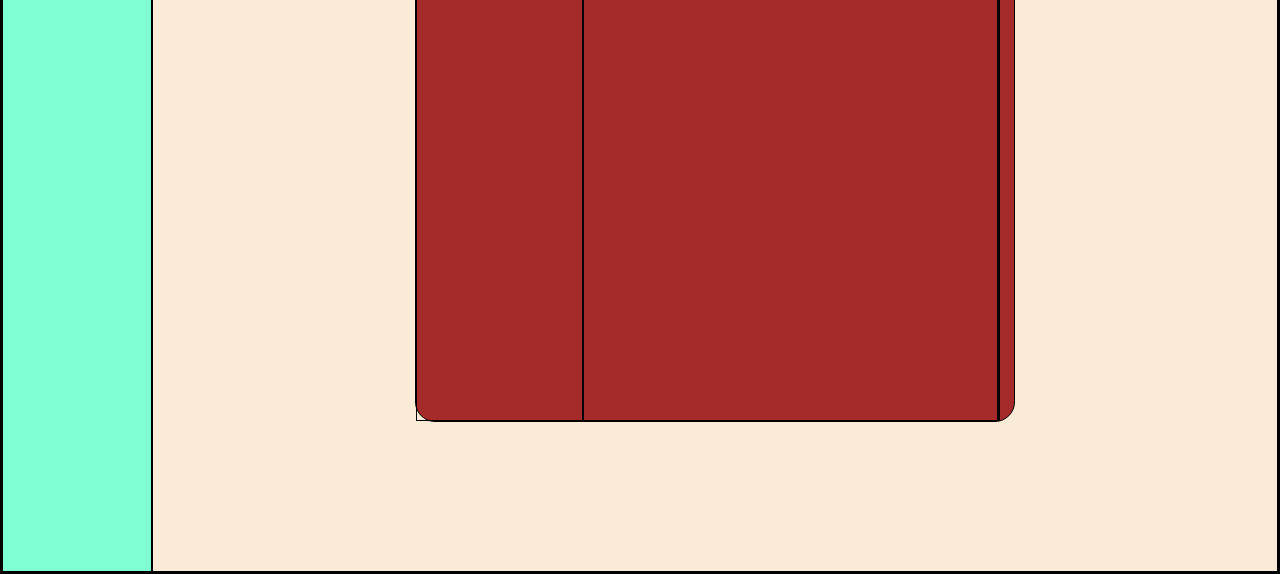
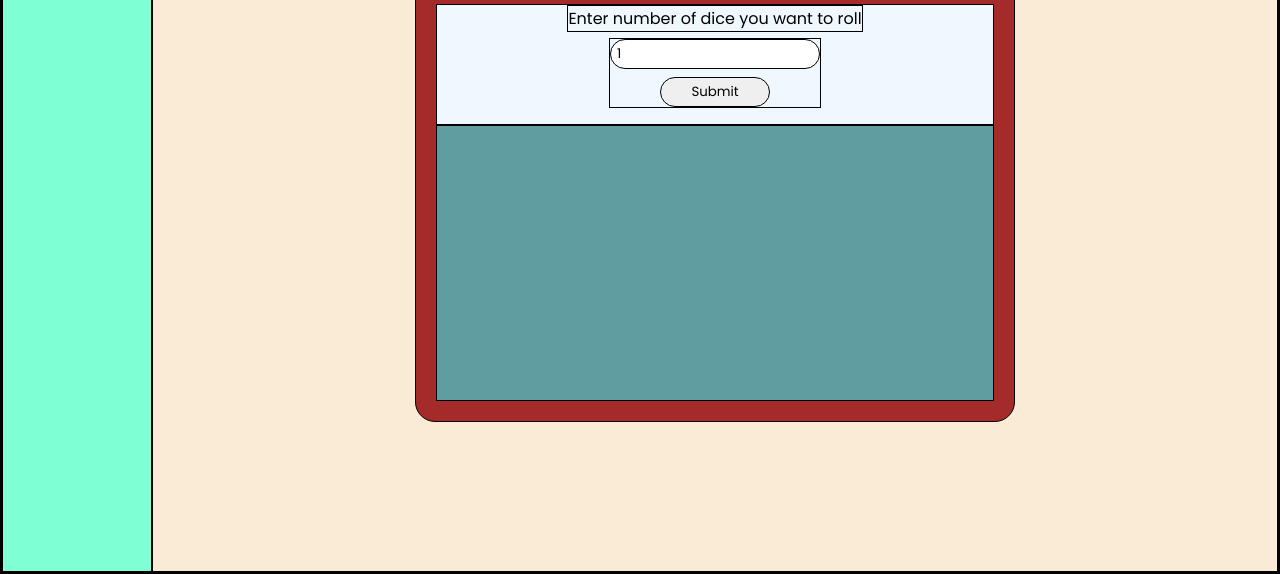
Before and after one commit to jwngx/dice-roller, a plain HTML site: page index.html in a window 1280 px wide. Shown: the part 230-804 px from the top of the page. Drawn offline with Linux system fonts and the light colour scheme; a web font is replaced by a local one.

Commit message:
add dice logic and

```diff
--- a/index.html
+++ b/index.html
@@ -41,13 +41,15 @@
     </aside>
     <div class="outer_container">
         <div class="card_container">
-            <header class="card_h1">
+            <header class="card_h1 capitalize">
                 <h1>dice roller</h1>
             </header>
             <form class="main_contents">
-                <label for="myInput">enter number of dice you want to roll</label>
-                <input type="number" id="myInput" value="1" min="1" max="6">
-                <button type="submit" class="submit_btn" id="mySubmit">Submit</button>
+                <label for="myInput">Enter number of dice you want to roll</label>
+                <div class="input-submit-container">
+                    <input class="input_box" type="number" id="myInput" value="1" min="1" max="3">
+                    <button class="submit_btn" type="submit" class="submit_btn" id="mySubmit">Submit</button>
+                </div>
             </form>
             <div class="result_box" id="result">
 
--- a/style.css
+++ b/style.css
@@ -1,40 +1,104 @@
 @import url('https://fonts.googleapis.com/css2?family=Poppins:ital,wght@0,100;0,200;0,300;0,400;0,500;0,600;0,700;0,800;0,900;1,100;1,200;1,300;1,400;1,500;1,600;1,700;1,800;1,900&family=Story+Script&display=swap');
-*{
+
+* {
     margin: 0;
     padding: 0;
     box-sizing: border-box;
     border: 1px solid;
     font-family: var(--poppins-font);
 }
-a{
+
+a {
     text-decoration: none;
     color: black;
 }
-:root{
-    --poppins-font:"Poppins";
-    --storyScript-font:"Story Script";
+
+.capitalize {
+    text-transform: capitalize;
 }
-body{
+
+:root {
+    --poppins-font: "Poppins";
+    --storyScript-font: "Story Script";
+}
+
+body {
     display: flex;
 }
-.sidebar{
+
+.sidebar {
     background-color: aquamarine;
     height: 100vh;
     display: flex;
     flex-direction: column;
     width: 150px;
 }
-.outer_container{
+
+.outer_container {
     display: flex;
     flex: 1;
     background-color: antiquewhite;
     align-items: center;
     justify-content: center;
 }
-.card_container{
+
+.card_container {
     width: 600px;
     height: 500px;
     display: flex;
+    padding: 20px 20px;
+    flex-direction: column;
     background-color: brown;
     border-radius: 20px;
 }
+
+.card_h1 {
+    width: 100%;
+    height: 50px;
+    display: flex;
+    align-items: center;
+    justify-content: center;
+    margin-bottom: 20px;
+}
+
+.card_h1 h1 {
+    font-family: var(--storyScript-font);
+}
+
+.main_contents {
+    display: flex;
+    height: 200px;
+    width: 100%;
+    flex-direction: column;
+    align-items: center;
+    background-color: aliceblue;
+}
+
+.input-submit-container {
+    display: flex;
+    margin-top: 6px;
+    flex-direction: column;
+    align-items: center;
+    gap: 8px;
+}
+
+.result_box {
+    width: 100%;
+    height: 100%;
+    background-color: cadetblue;
+}
+
+.input_box {
+    width: 210px;
+    height: 30px;
+    padding: 0 6px;
+    border-radius: 9999px;
+}
+.input_box:focus{
+    outline: none;
+}
+.submit_btn{
+    width: 110px;
+    height: 30px;
+    border-radius: 9999px;
+}
```
